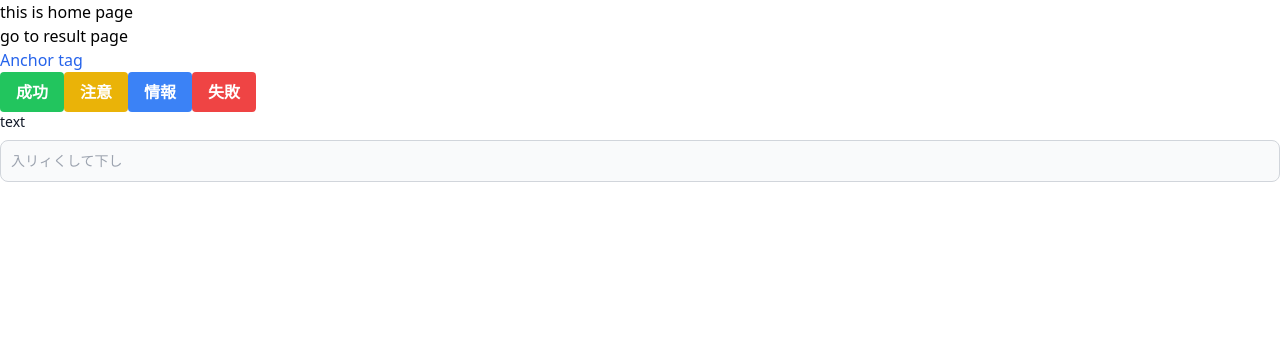
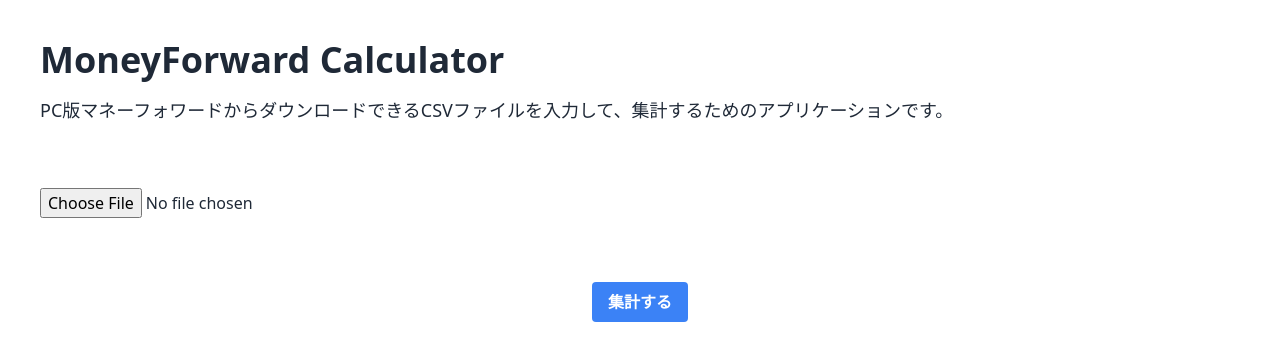
Before and after one commit to tachibanayu24/moneyforward-calculator, a React (Vite) app: page / in a window 1280 px wide. Shown: the top 360 px of the page. Built offline with nearby package versions, Linux system fonts and the light colour scheme.

Commit message:
Build UI

```diff
--- a/src/components/Button.tsx
+++ b/src/components/Button.tsx
@@ -1,16 +1,24 @@
 type Props = {
   label: string
   onClick: () => void
-  variant: 'success' | 'info' | 'warn' | 'error'
+  // ?でオプショナルになる
+  variant?: 'success' | 'info' | 'warn' | 'error' | 'default'
   isDisable?: boolean
 }
 
-export const Button = ({ label, onClick, variant, isDisable }: Props) => {
+export const Button = ({
+  label,
+  onClick,
+  // 初期値をdefaultにしている
+  variant = 'default',
+  isDisable,
+}: Props) => {
   const colors = {
     info: 'bg-blue-500 hover:bg-blue-700',
     success: 'bg-green-500 hover:bg-green-700',
     warn: 'bg-yellow-500 hover:bg-yellow-700',
     error: 'bg-red-500 hover:bg-red-700',
+    default: 'bg-gray-500 hover:bg-gray-700',
   }
 
   return (
--- a/src/pages/Home.tsx
+++ b/src/pages/Home.tsx
@@ -1,21 +1,30 @@
-import { Link } from 'react-router-dom'
+import { useNavigate } from 'react-router-dom'
+
 import { Button } from '../components/Button'
-import { TextField } from '../components/TextField'
 
 export const Home = () => {
+  // このhooksで画面遷移のためのメソッドを取ってくることができる
+  const navigate = useNavigate()
+
+  // ボタンを押したときに画面遷移するためのハンドラー
+  const handleClickButton = () => {
+    navigate('/result')
+  }
+
   return (
-    <div>
-      this is home page <br />
-      <Link to="/result">go to result page</Link> <br />
-      <a href="/result" className="text-blue-600">
-        Anchor tag
-      </a>
-      <br />
-      <Button label="成功" onClick={console.log} variant="success" isDisable />
-      <Button label="注意" onClick={console.log} variant="warn" />
-      <Button label="情報" onClick={console.log} variant="info" />
-      <Button label="失敗" onClick={console.log} variant="error" />
-      <TextField label="text" placeholder="入リィくして下し" onChange={console.log} id="sample" />
+    <div className="p-10 text-gray-800">
+      <h1 className="text-4xl font-extrabold mb-4">MoneyForward Calculator</h1>
+      <p className="text-lg">
+        PC版マネーフォワードからダウンロードできるCSVファイルを入力して、集計するためのアプリケーションです。
+      </p>
+
+      <div className="py-16">
+        <input type="file" />
+      </div>
+
+      <div className="flex justify-center">
+        <Button label="集計する" onClick={handleClickButton} variant="info" />
+      </div>
     </div>
   )
 }
--- a/src/pages/Result.tsx
+++ b/src/pages/Result.tsx
@@ -1,3 +1,25 @@
+import { useNavigate } from 'react-router-dom'
+import { Button } from '../components/Button'
+
 export const Result = () => {
-  return <div>this is result page</div>
+  // このhooksで画面遷移のためのメソッドを取ってくることができる
+  const navigate = useNavigate()
+
+  // ボタンを押したときに画面遷移するためのハンドラー
+  const handleClickButton = () => {
+    navigate('/')
+  }
+
+  return (
+    <div className="p-10 text-gray-800">
+      <h1 className="text-4xl font-extrabold mb-4">MoneyForward Calculator</h1>
+      <h2 className="text-2xl font-bold mb-4">集計</h2>
+
+      <div className="py-16">ここに集計結果を表示する</div>
+
+      <div className="flex justify-center">
+        <Button label="ホームに戻る" onClick={handleClickButton} />
+      </div>
+    </div>
+  )
 }
```
